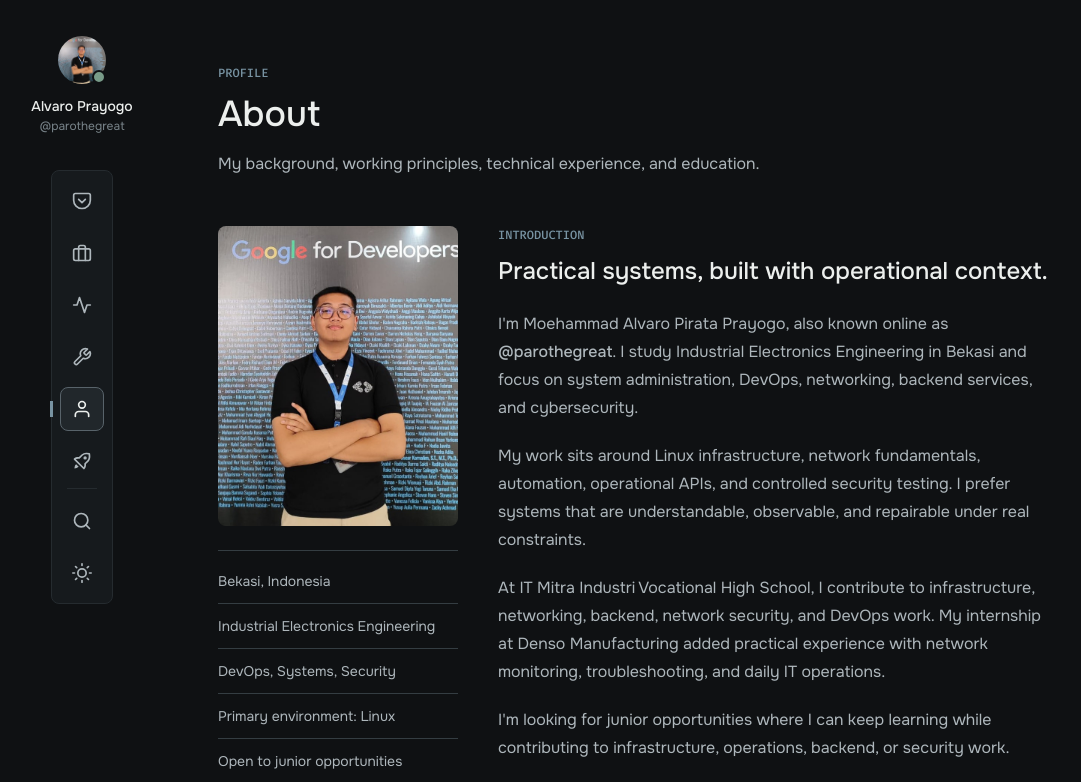
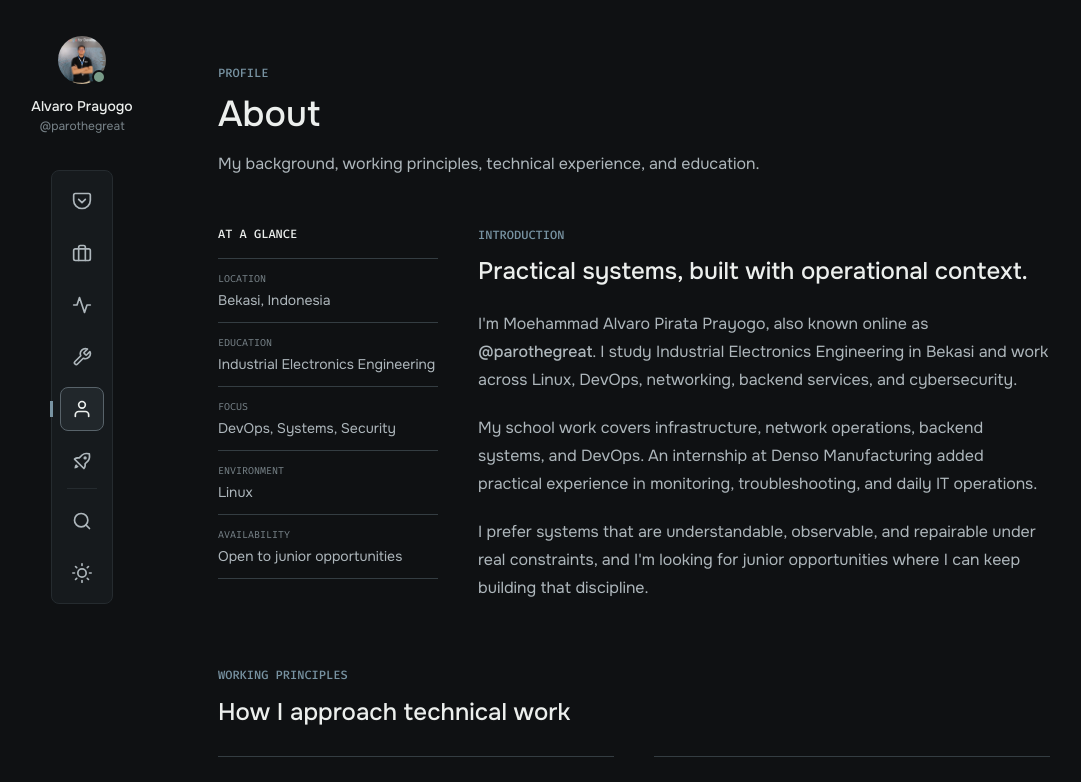
Before and after one commit to parothegreat/parothegreat-portfolio, a Next.js app: page /about in a window 1280 px wide. Shown: the top 782 px of the page, without its empty margins (86-1167 px from the left). Built offline with nearby package versions, Linux system fonts and the light colour scheme.

Commit message:
refactor: streamline about introduction

```diff
--- a/src/modules/about/components/About.tsx
+++ b/src/modules/about/components/About.tsx
@@ -15,11 +15,11 @@ const formatMonth = (value: string) =>
 
 const About = () => {
   const quickFacts = [
-    PROFILE.location,
-    'Industrial Electronics Engineering',
-    'DevOps, Systems, Security',
-    'Primary environment: Linux',
-    'Open to junior opportunities',
+    { label: 'Location', value: PROFILE.location },
+    { label: 'Education', value: 'Industrial Electronics Engineering' },
+    { label: 'Focus', value: 'DevOps, Systems, Security' },
+    { label: 'Environment', value: 'Linux' },
+    { label: 'Availability', value: 'Open to junior opportunities' },
   ];
 
   return (
@@ -27,28 +27,28 @@ const About = () => {
       <section
         id='intro'
         aria-labelledby='about-intro-heading'
-        className='grid gap-10 lg:grid-cols-[240px_minmax(0,1fr)]'
+        className='grid gap-10 lg:grid-cols-[220px_minmax(0,1fr)]'
       >
-        <div>
-          <Image
-            src={PROFILE.profileImage}
-            alt={`${PROFILE.name} portrait`}
-            width={240}
-            height={300}
-            className='aspect-[4/5] w-full max-w-[240px] rounded-lg object-cover object-top'
-            priority
-          />
-          <ul className='mt-6 border-y border-[var(--line-default)] py-2'>
+        <aside>
+          <p className='font-code text-xs font-medium uppercase text-[var(--text-primary)]'>
+            At a glance
+          </p>
+          <dl className='mt-4 border-y border-[var(--line-default)]'>
             {quickFacts.map((fact) => (
-              <li
-                key={fact}
-                className='border-b border-[var(--line-default)] py-3 text-sm leading-5 text-[var(--text-secondary)] last:border-b-0'
+              <div
+                key={fact.label}
+                className='border-b border-[var(--line-default)] py-3 last:border-b-0'
               >
-                {fact}
-              </li>
+                <dt className='font-code text-[10px] uppercase text-[var(--text-tertiary)]'>
+                  {fact.label}
+                </dt>
+                <dd className='mt-1 text-sm leading-5 text-[var(--text-secondary)]'>
+                  {fact.value}
+                </dd>
+              </div>
             ))}
-          </ul>
-        </div>
+          </dl>
+        </aside>
 
         <div>
           <p className='signal-label'>Introduction</p>
@@ -62,33 +62,21 @@ const About = () => {
             <p>
               I&apos;m {PROFILE.fullName}, also known online as{' '}
               <span className='font-medium'>@{PROFILE.username}</span>. I study
-              Industrial Electronics Engineering in Bekasi and focus on system
-              administration, DevOps, networking, backend services, and
-              cybersecurity.
+              Industrial Electronics Engineering in Bekasi and work across
+              Linux, DevOps, networking, backend services, and cybersecurity.
             </p>
             <p>
-              My work sits around Linux infrastructure, network fundamentals,
-              automation, operational APIs, and controlled security testing. I
-              prefer systems that are understandable, observable, and repairable
-              under real constraints.
-            </p>
-            <p>
-              At IT Mitra Industri Vocational High School, I contribute to
-              infrastructure, networking, backend, network security, and DevOps
-              work. My internship at Denso Manufacturing added practical
-              experience with network monitoring, troubleshooting, and daily IT
+              My school work covers infrastructure, network operations, backend
+              systems, and DevOps. An internship at Denso Manufacturing added
+              practical experience in monitoring, troubleshooting, and daily IT
               operations.
             </p>
             <p>
-              I&apos;m looking for junior opportunities where I can keep
-              learning while contributing to infrastructure, operations,
-              backend, or security work.
+              I prefer systems that are understandable, observable, and
+              repairable under real constraints, and I&apos;m looking for junior
+              opportunities where I can keep building that discipline.
             </p>
           </div>
-          <blockquote className='mt-8 border-l-2 border-[var(--signal-500)] pl-5 text-lg leading-8 text-[var(--text-primary)]'>
-            Infrastructure only becomes useful when it is understandable,
-            observable, and defensible.
-          </blockquote>
         </div>
       </section>
 
```
